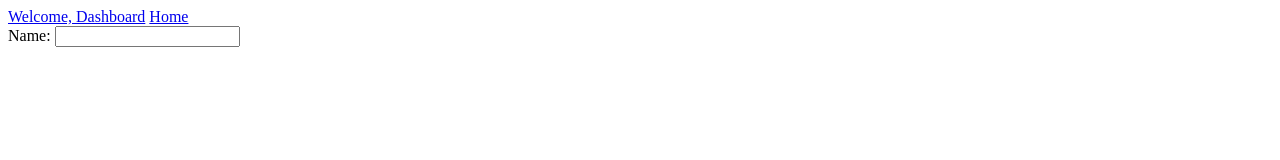
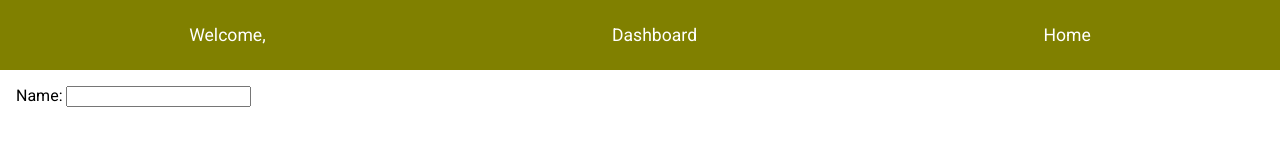
Before and after one commit to mccleskeyc/html-css-js-practice, a plain HTML site: page index.html in a window 1280 px wide. Drawn offline with Linux system fonts and the light colour scheme.

Commit message:
nav bar: css

```diff
--- /dev/null
+++ b/index.css
@@ -0,0 +1,38 @@
+body {
+    margin: 0;
+    font-family: 'Roboto', sans-serif;
+}
+
+.navbar {
+    display: flex;
+    flex-direction: column;
+    justify-content: center;
+    align-items: center;
+    text-align: center;
+    background:olive;
+    padding: 1em;
+    margin: 0;
+}
+
+.link {
+    text-decoration: none;
+    color: white;
+    font-size: 1.1rem;
+    margin: .5em;
+    transition: all 500ms;
+}
+
+.link:hover, .link:focus {
+    color: navy;
+}
+
+.name-input-container {
+    margin: 1em;
+}
+
+@media (min-width: 1000px) {
+    .navbar {
+        flex-direction: row;
+        justify-content: space-around;
+    }
+}
--- a/index.html
+++ b/index.html
@@ -1,6 +1,8 @@
 <!DOCTYPE html>
 <html lang="en">
 <head>
+    <link href="https://fonts.googleapis.com/css2?family=Roboto&display=swap" rel="stylesheet">
+    <link rel="stylesheet" href="index.css">
     <meta charset="UTF-8">
     <meta http-equiv="X-UA-Compatible" content="IE=edge">
     <meta name="viewport" content="width=device-width, initial-scale=1.0">
```
